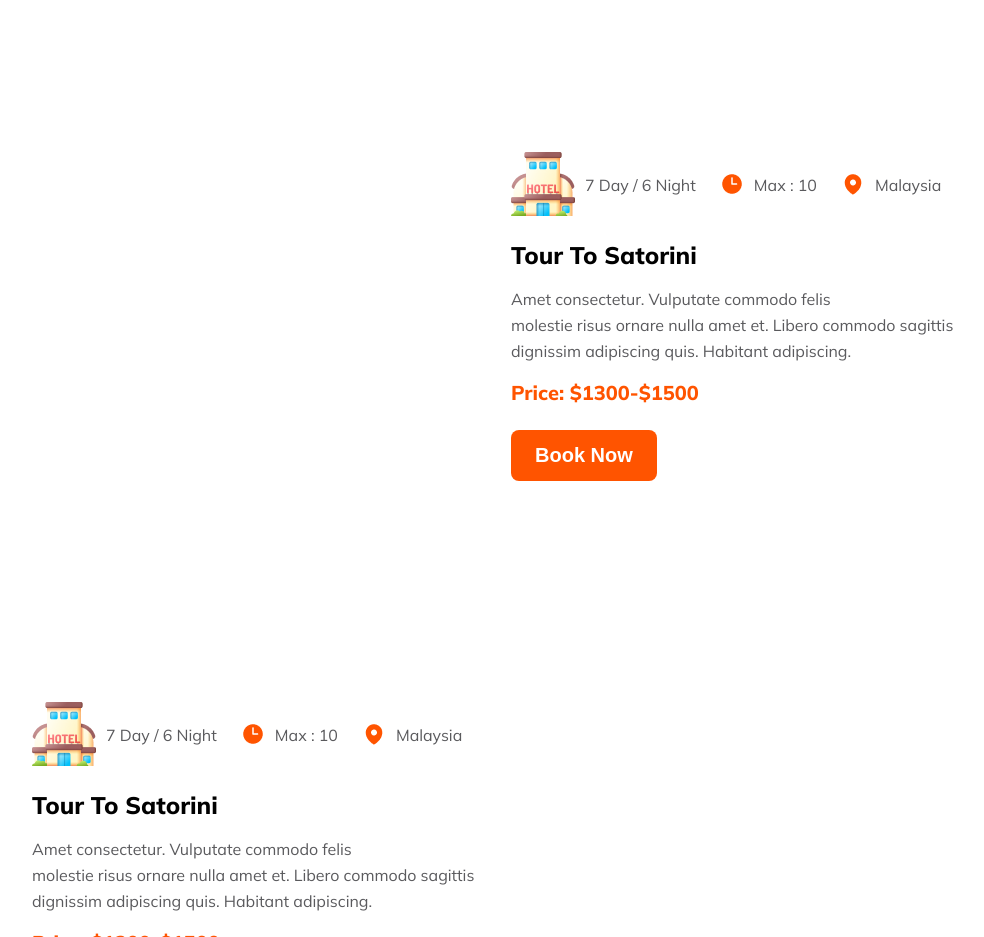
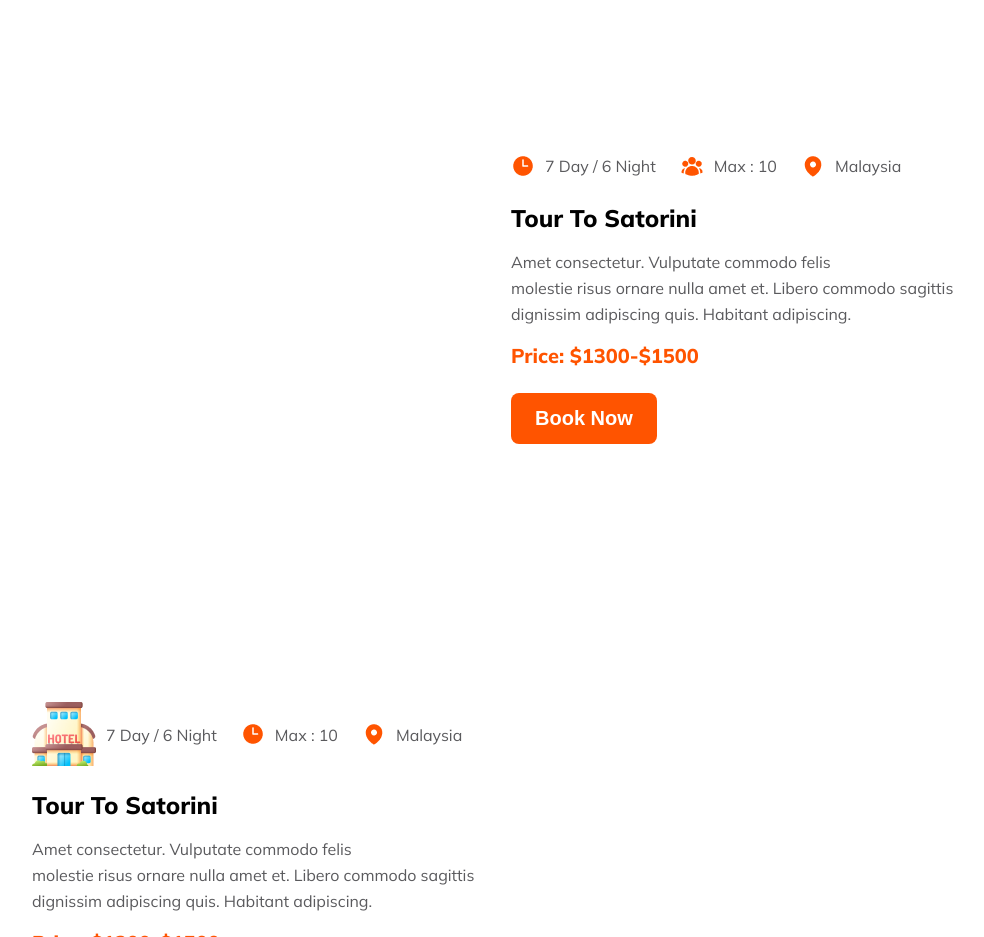
Before and after one commit to rifatrahman1/Hero-Travel, a plain HTML site: page index.html in a window 1280 px wide. Shown: the part 3660-4597 px from the top of the page, without its empty margins (131-1115 px from the left). Drawn offline with Linux system fonts and the light colour scheme; a script that the page names is missing.

Commit message:
addedddd

```diff
--- a/index.html
+++ b/index.html
@@ -205,11 +205,11 @@
                 <div class="tour-satorini">
                     <div class="management-description">
                         <div class="time">
-                            <img src="./icons/hotel 1.png" alt="">
+                            <img src="./icons/frame.png" alt="">
                             <p>7 Day / 6 Night</p>
                         </div>
                         <div class="people">
-                            <img src="./icons/frame.png" alt="">
+                            <img src="./icons/man.png" alt="">
                             <p>Max : 10</p>
                         </div>
                         <div class="location">
```
